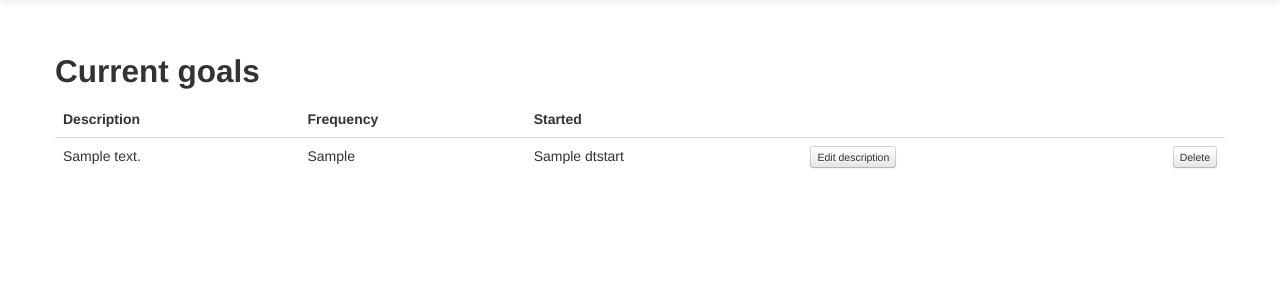
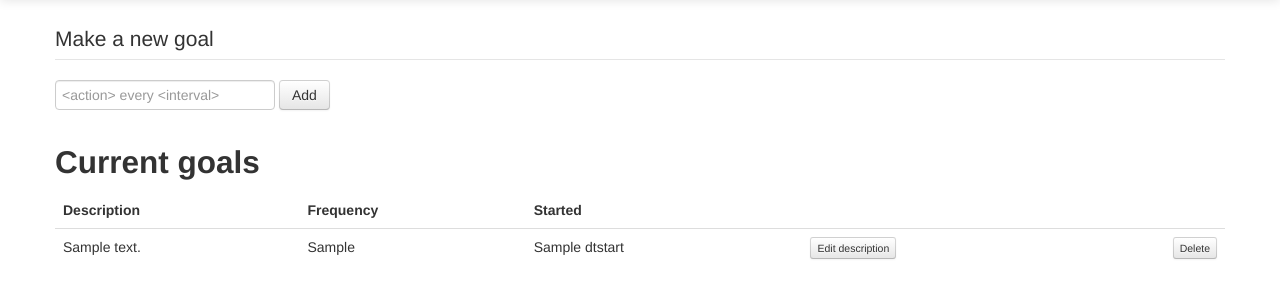
Before and after one commit to fearofcode/habitbot, a Django app: template habitbot/templates/goals.html in a window 1280 px wide. Shown: the part 41-341 px from the top of the page. Run offline with Django 3.2, Linux system fonts and the light colour scheme; the template is opened without the code that fills it: most values are stand-ins (such as "Sample title", 1, 10 or a date in 2020); some libraries are stand-ins or nearby versions.

Commit message:
Duplicate goal creation form on goals view

```diff
--- a/habitbot/templates/goals.html
+++ b/habitbot/templates/goals.html
@@ -10,6 +10,16 @@
                 {% endfor %}
             </div>
         {% endif %}
+
+        <form method="POST" action="/habits/new_goal/" class="form-inline" id="new-goal">
+            {% csrf_token %}
+
+            <fieldset>
+                <legend>Make a new goal</legend>
+                <input type="text" name="goal_text" placeholder="<action> every <interval>">
+                <button type="submit" class="btn">Add</button>
+            </fieldset>
+        </form>
 
         <h2>Current goals</h2>
 
@@ -85,7 +95,15 @@
 
 
         {% else %}
-            <p>No goals yet. <a href="/habits/">Add a new one now</a>.</p>
+            <p>No goals yet. Add a new one above. Here are some examples to get you started:</p>
+
+            <ul>
+                <li>Go for a walk every day</li>
+                <li>Play 5 games of StarCraft every week</li>
+                <li>Go to the gym every other day</li>
+            </ul>
+
+            <p>The command needs to be in the form <kbd><em>goal</em> every <em>interval</em></kbd> the way the above examples are.</p>
         {% endif %}
     </div>
 {% endblock %}
```
